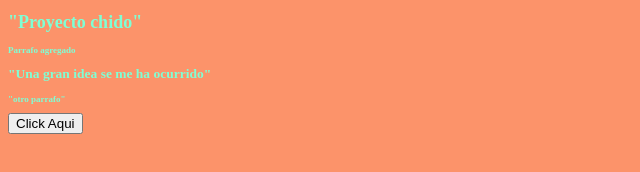
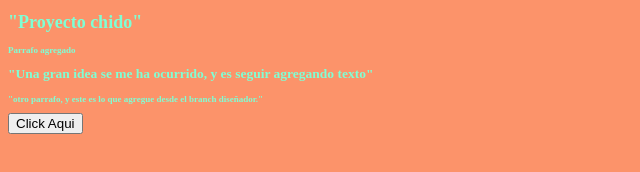
Before and after one commit to KickPandora1/ING.SW.CursoGitHub, a plain HTML site: page Index.html in a window 1280 px wide. Shown: the whole page, without its empty margins (0-640 px from the left). Drawn offline with Linux system fonts and the light colour scheme.

Commit message:
Agragando a diseñador 1

```diff
--- a/Index.html
+++ b/Index.html
@@ -12,9 +12,9 @@
                 <p>Parrafo agregado</p>
 
 
-                <h2>"Una gran idea se me ha ocurrido"</h2>
+                <h2>"Una gran idea se me ha ocurrido, y es seguir agregando texto"</h2>
 
-                <p>"otro parrafo"</p>
+                <p>"otro parrafo, y este es lo que agregue desde el branch diseñador."</p>
                 <input type ="button" onclick="sumar()" value="Click Aqui">
         </body>
 </html>
```
